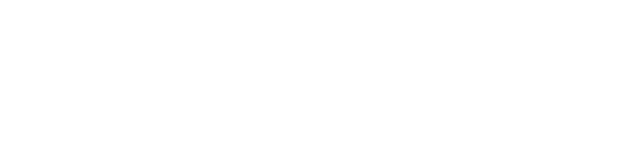
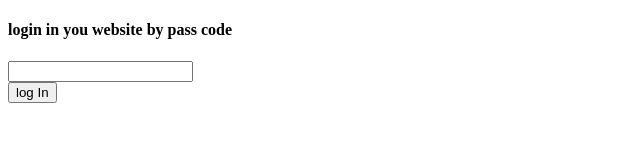
Before and after one commit to pritom-bod/final-try, a plain HTML site: page index.html in a window 1280 px wide. Shown: the whole page, without its empty margins (0-640 px from the left). Drawn offline with Linux system fonts and the light colour scheme.

Commit message:
add log in

```diff
--- a/index.html
+++ b/index.html
@@ -7,5 +7,9 @@
 </head>
 <body>
 
+    <h4>login in you website by pass code</h4>
+    <input type="text">
+    <br>
+    <button>log In</button>
 </body>
 </html>
```
